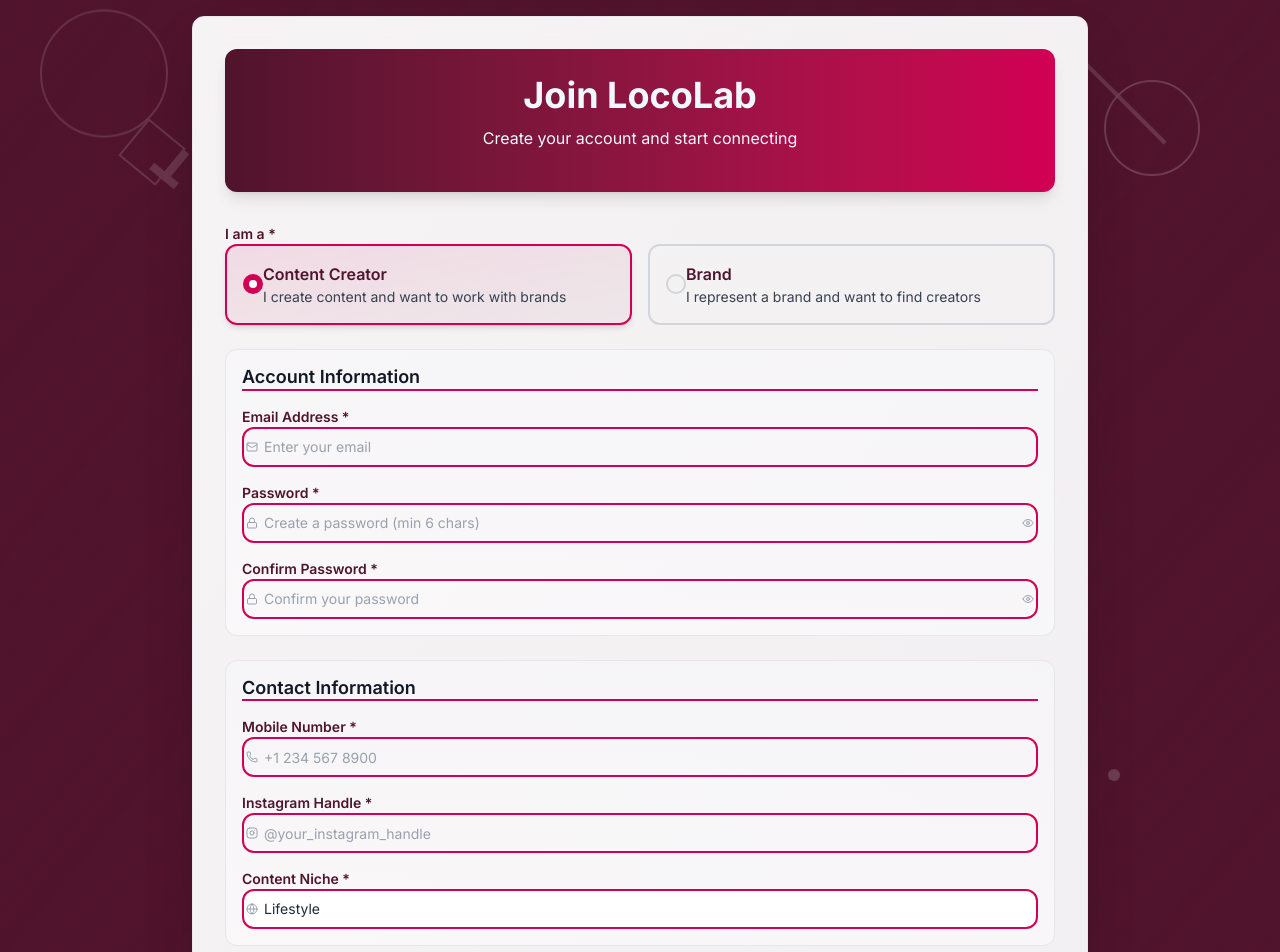
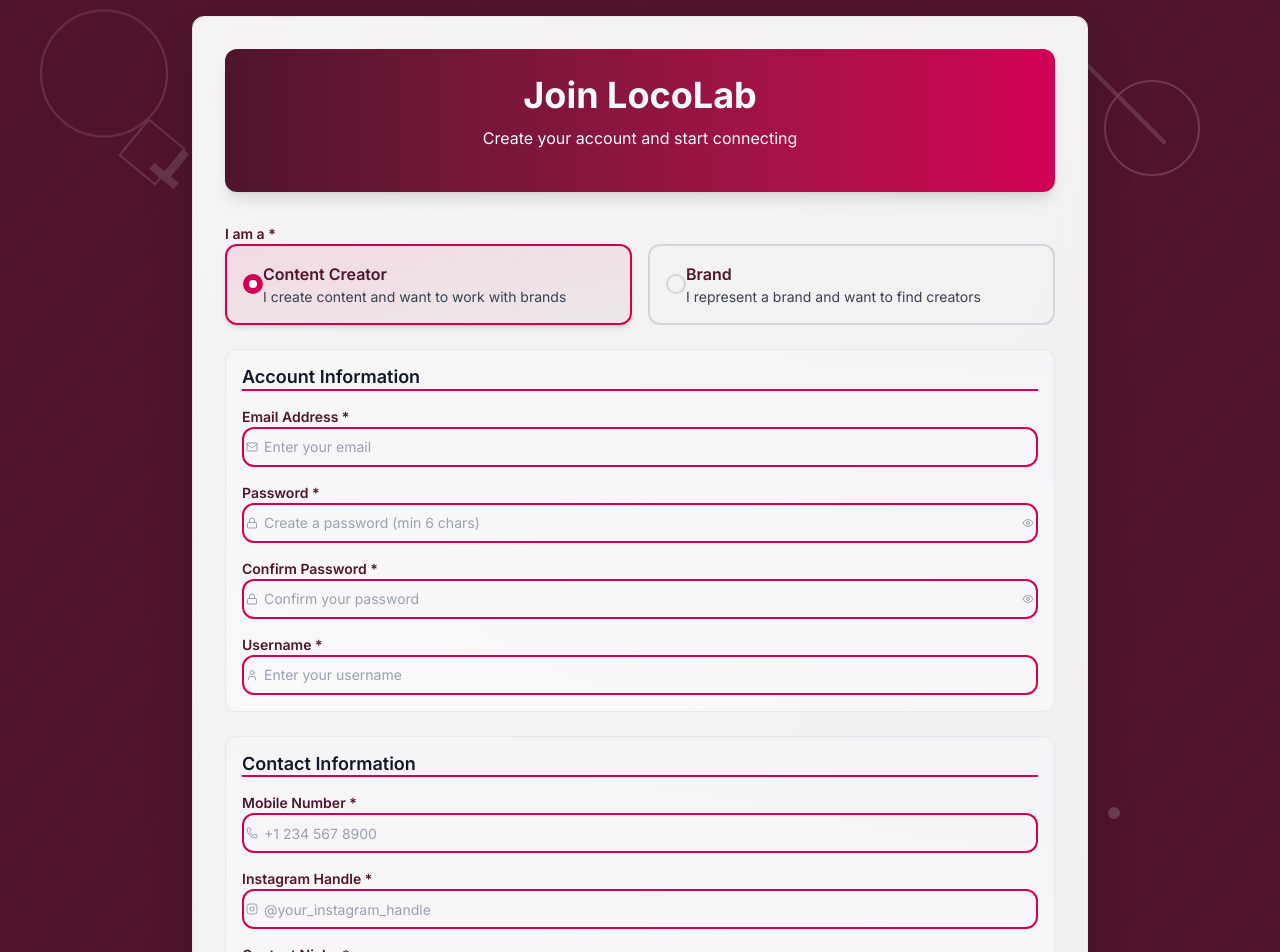
Before and after one commit to mega123-art/lokreach, a React (Vite) app in the folder project/frontend/: page /signup in a window 1280 px wide. Shown: the top 952 px of the page. Built offline with nearby package versions, Linux system fonts and the light colour scheme.

Commit message:
modified:   project/frontend/src/pages/SignUp.jsx

```diff
--- a/project/frontend/src/pages/SignUp.jsx
+++ b/project/frontend/src/pages/SignUp.jsx
@@ -1810,7 +1810,6 @@
 // export default SignUp;
 
 
-
 import React, { useState } from 'react';
 import { Eye, EyeOff, Mail, Lock, Phone, Instagram, User, MapPin, Globe, Check } from 'lucide-react';
 import './SignIn.css';
@@ -1828,9 +1827,10 @@
     city: "",
     brandName: "",
     businessContact: "",
-    niche: "lifestyle", // Default niche to reduce validation failures
+    niche: "",
     website: "",
-    acceptTerms: false
+    acceptTerms: false,
+    username: "", // Added to match backend schema
   });
 
   const [error, setError] = useState("");
@@ -1850,8 +1850,9 @@
   };
 
   const validateForm = () => {
+    console.log("Validating form with data:", { ...form, password: "[HIDDEN]", confirmPassword: "[HIDDEN]" });
     const baseFields = ['email', 'password', 'confirmPassword'];
-    const creatorFields = ['mobileNumber', 'instagramHandle', 'country', 'state', 'city', 'niche'];
+    const creatorFields = ['mobileNumber', 'instagramHandle', 'country', 'state', 'city', 'username'];
     const brandFields = ['brandName', 'businessContact', 'niche'];
 
     const requiredFields = form.role === 'creator'
@@ -1861,64 +1862,70 @@
     const missingFields = requiredFields.filter(field => !form[field]);
 
     if (missingFields.length > 0) {
-      if (missingFields.includes('niche')) {
-        return `Please select a ${form.role === 'creator' ? 'content' : 'business'} niche`;
-      }
+      console.log("Missing fields:", missingFields);
       return "Please fill in all required fields";
     }
 
     if (form.password.length < 6) {
+      console.log("Password too short");
       return "Password must be at least 6 characters long";
     }
 
     if (form.password !== form.confirmPassword) {
+      console.log("Passwords do not match");
       return "Passwords do not match";
     }
 
     if (!form.acceptTerms) {
+      console.log("Terms not accepted");
       return "Please accept the terms and conditions";
     }
 
-    // Email validation
     const emailRegex = /^[^\s@]+@[^\s@]+\.[^\s@]+$/;
     if (!emailRegex.test(form.email)) {
+      console.log("Invalid email:", form.email);
       return "Please enter a valid email address";
     }
 
-    // Role-specific validations
     if (form.role === 'creator') {
-      // Mobile number validation
       const mobileRegex = /^[+]?[\d\s\-\(\)]{10,}$/;
       if (!mobileRegex.test(form.mobileNumber)) {
+        console.log("Invalid mobile number:", form.mobileNumber);
         return "Please enter a valid mobile number";
       }
 
-      // Instagram handle validation
       const instagramRegex = /^@?[a-zA-Z0-9._]{1,30}$/;
       if (!instagramRegex.test(form.instagramHandle)) {
+        console.log("Invalid Instagram handle:", form.instagramHandle);
         return "Please enter a valid Instagram handle (letters, numbers, periods, underscores)";
       }
 
-      // Country validation
+      const usernameRegex = /^[a-zA-Z0-9_]{3,30}$/;
+      if (!usernameRegex.test(form.username)) {
+        console.log("Invalid username:", form.username);
+        return "Username must be 3-30 characters and contain only letters, numbers, or underscores";
+      }
+
       const validCountries = ['US', 'CA', 'UK', 'AU', 'IN', 'DE', 'FR', 'ES', 'IT', 'JP', 'KR', 'BR', 'MX', 'AR', 'CL', 'OTHER'];
       if (!validCountries.includes(form.country)) {
+        console.log("Invalid country:", form.country);
         return "Please select a valid country";
       }
 
-      // State validation
       const stateRegex = /^[a-zA-Z\s]{2,}$/;
       if (!stateRegex.test(form.state)) {
+        console.log("Invalid state:", form.state);
         return "Please enter a valid state/province";
       }
     } else {
-      // Business contact validation for brand
-      const emailRegex = /^[^\s@]+@[^\s@]+\.[^\s@]+$/;
-      const phoneRegex = /^[+]?[\d\s\-\(\)]{10,}$/;
-      if (!emailRegex.test(form.businessContact) && !phoneRegex.test(form.businessContact)) {
+      const contactRegex = /^([^\s@]+@[^\s@]+\.[^\s@]+|[+]?[\d\s\-\(\)]{10,})$/;
+      if (!contactRegex.test(form.businessContact)) {
+        console.log("Invalid business contact:", form.businessContact);
         return "Please enter a valid email or phone number for business contact";
       }
     }
 
+    console.log("Validation passed");
     return null;
   };
 
@@ -1929,41 +1936,64 @@
 
     const validationError = validateForm();
     if (validationError) {
+      console.log("Validation failed:", validationError);
       setError(validationError);
       return;
     }
 
     setIsLoading(true);
-
     const timeout = setTimeout(() => {
       setIsLoading(false);
       setError("Request timed out. Please try again.");
     }, 10000);
 
     try {
-      // Placeholder for real API call
-      // const response = await fetch('/api/signup', {
-      //   method: 'POST',
-      //   headers: { 'Content-Type': 'application/json' },
-      //   body: JSON.stringify({
-      //     ...form,
-      //     instagramHandle: form.instagramHandle.startsWith('@')
-      //       ? form.instagramHandle
-      //       : `@${form.instagramHandle}`
-      //   })
-      // });
-      // if (!response.ok) {
-      //   const errorData = await response.json();
-      //   throw new Error(errorData.message || 'Signup failed');
-      // }
-
-      // Simulate API call
-      await new Promise(resolve => setTimeout(resolve, 2000));
-
-      console.log("Signup successful:", { ...form, password: "[HIDDEN]", confirmPassword: "[HIDDEN]" });
+      // Prepare payload, mapping to backend schema
+      const payload = {
+        email: form.email,
+        password: form.password,
+        role: form.role,
+        username: form.role === 'creator' ? form.username : undefined,
+        // Creator-specific fields
+        mobileNumber: form.role === 'creator' ? form.mobileNumber : undefined,
+        instaHandle: form.instagramHandle && !form.instagramHandle.startsWith('@')
+          ? `@${form.instagramHandle}`
+          : form.instagramHandle || undefined,
+        country: form.role === 'creator' ? form.country : undefined,
+        state: form.role === 'creator' ? form.state : undefined,
+        city: form.role === 'creator' ? form.city : undefined,
+        // Brand-specific fields
+        brandName: form.role === 'brand' ? form.brandName : undefined,
+        businessContact: form.role === 'brand' ? form.businessContact : undefined,
+        businessNiche: form.role === 'brand' ? form.niche : undefined,
+        website: form.role === 'brand' ? form.website : undefined,
+      };
+
+      console.log("Submitting to API:", { ...payload, password: "[HIDDEN]" });
+
+      const API_URL = process.env.REACT_APP_API_URL || 'http://localhost:5000/api/auth/signup';
+      const response = await fetch(API_URL, {
+        method: 'POST',
+        headers: { 'Content-Type': 'application/json' },
+        body: JSON.stringify(payload),
+      });
+
+      const responseData = await response.json();
+      console.log("API response:", responseData);
+
+      if (!response.ok) {
+        if (response.status === 400) {
+          throw new Error(responseData.error || "Invalid data provided. Please check your inputs.");
+        } else if (response.status === 409) {
+          throw new Error(responseData.error || "Email or username already in use.");
+        } else if (response.status === 500) {
+          throw new Error(responseData.error || "Server error. Please try again later.");
+        } else {
+          throw new Error(responseData.error || "Signup failed. Please try again.");
+        }
+      }
 
       setSuccess("Account created successfully! Welcome to LocoLab!");
-
       setForm({
         role: "creator",
         email: "",
@@ -1976,14 +2006,15 @@
         city: "",
         brandName: "",
         businessContact: "",
-        niche: "lifestyle",
+        niche: "",
         website: "",
-        acceptTerms: false
+        acceptTerms: false,
+        username: "",
       });
 
     } catch (err) {
-      console.error("Signup error:", err);
-      setError(err.message || "An error occurred during signup");
+      console.error("Signup error:", err.message);
+      setError(err.message || "An error occurred during signup. Please try again.");
     } finally {
       clearTimeout(timeout);
       setIsLoading(false);
@@ -2026,10 +2057,8 @@
         <div className="absolute bottom-40 right-40 w-6 h-1.5 bg-white animate-spin" style={{animationDuration: '1.5s', animationDirection: 'reverse'}}></div>
         <div className="absolute bottom-40 right-40 w-1.5 h-6 bg-white animate-spin" style={{animationDuration: '1.5s', animationDirection: 'reverse'}}></div>
       </div>
-
       <div className="absolute inset-0 bg-gradient-to-br from-[#50142c] via-transparent to-[#50142c] opacity-40"></div>
       <div className="absolute inset-0 bg-gradient-radial from-transparent via-[#50142c]/20 to-[#50142c]/40"></div>
-
       <div className="relative z-10 w-full max-w-4xl">
         <div className="bg-gradient-to-br from-white/95 to-gray-50/95 rounded-xl shadow-2xl p-8 border border-gray-200 backdrop-blur-lg">
           <div className="text-center mb-8 bg-gradient-to-r from-[#50142c] to-[#d20054] rounded-lg p-6 shadow-lg">
@@ -2038,19 +2067,16 @@
             </h1>
             <p className="text-gray-100 t11">Create your account and start connecting</p>
           </div>
-
           {error && (
             <div className="mb-6 p-4 bg-red-50 border border-red-200 rounded-lg">
               <p className="text-red-600 text-sm">{error}</p>
             </div>
           )}
-
           {success && (
             <div className="mb-6 p-4 bg-green-50 border border-green-200 rounded-lg">
               <p className="text-green-600 text-sm">{success}</p>
             </div>
           )}
-
           <form onSubmit={handleSubmit} className="space-y-6">
             <div className="space-y-2">
               <label className="block text-sm font-semibold text-[#50142c]">
@@ -2085,7 +2111,6 @@
                     </div>
                   </div>
                 </label>
-
                 <label className={`relative cursor-pointer rounded-lg border-2 p-4 transition-all duration-200 ${
                   form.role === 'brand'
                     ? 'border-[#d20054] bg-gradient-to-br from-[#d20054]/10 to-[#50142c]/5 shadow-md'
@@ -2116,11 +2141,9 @@
                 </label>
               </div>
             </div>
-
             <div className="grid grid-cols-1 md:grid-cols-3 gap-6 t12">
               <div className="space-y-4 bg-gradient-to-b from-gray-50/50 to-white/50 p-4 rounded-lg border border-gray-200">
                 <h3 className="text-lg font-semibold text-[#50142c] border-b-2 border-[#d20054] pb-2">Account Information</h3>
-
                 <div className="space-y-1">
                   <label className="block text-sm font-semibold text-[#50142c]">
                     Email Address *
@@ -2141,7 +2164,6 @@
                     />
                   </div>
                 </div>
-
                 <div className="space-y-1">
                   <label className="block text-sm font-semibold text-[#50142c]">
                     Password *
@@ -2173,7 +2195,6 @@
                     </button>
                   </div>
                 </div>
-
                 <div className="space-y-1">
                   <label className="block text-sm font-semibold text-[#50142c]">
                     Confirm Password *
@@ -2205,13 +2226,33 @@
                     </button>
                   </div>
                 </div>
+                {form.role === 'creator' && (
+                  <div className="space-y-1">
+                    <label className="block text-sm font-semibold text-[#50142c]">
+                      Username *
+                    </label>
+                    <div className="relative">
+                      <div className="absolute inset-y-0 left-0 pl-3 flex items-center pointer-events-none">
+                        <User className="h-4 w-4 text-gray-400 t9" />
+                      </div>
+                      <input
+                        type="text"
+                        name="username"
+                        value={form.username}
+                        onChange={handleChange}
+                        className="w-full pl-9 pr-3 py-2.5 border-2 border-[#d20054] rounded-lg focus:ring-2 focus:ring-[#d20054] focus:border-transparent transition-all duration-200 placeholder-gray-400 text-sm t8"
+                        placeholder="Enter your username"
+                        required
+                        disabled={isLoading}
+                      />
+                    </div>
+                  </div>
+                )}
               </div>
-
               <div className="space-y-4 bg-gradient-to-b from-gray-50/50 to-white/50 p-4 rounded-lg border border-gray-200">
                 <h3 className="text-lg font-semibold text-[#50142c] border-b-2 border-[#d20054] pb-2">
                   {form.role === 'creator' ? 'Contact Information' : 'Business Information'}
                 </h3>
-
                 {form.role === 'creator' ? (
                   <>
                     <div className="space-y-1">
@@ -2234,14 +2275,13 @@
                         />
                       </div>
                     </div>
-
                     <div className="space-y-1">
                       <label className="block text-sm font-semibold text-[#50142c]">
                         Instagram Handle *
                       </label>
                       <div className="relative">
                         <div className="absolute inset-y-0 left-0 pl-3 flex items-center pointer-events-none">
-                        <Instagram className="h-4 w-4 text-gray-400 t9" />
+                          <Instagram className="h-4 w-4 text-gray-400 t9" />
                         </div>
                         <input
                           type="text"
@@ -2255,7 +2295,6 @@
                         />
                       </div>
                     </div>
-
                     <div className="space-y-1">
                       <label className="block text-sm font-semibold text-[#50142c]">
                         Content Niche *
@@ -2272,6 +2311,7 @@
                           required
                           disabled={isLoading}
                         >
+                          <option value="">Select your content niche</option>
                           <option value="fashion">Fashion & Beauty</option>
                           <option value="fitness">Fitness & Health</option>
                           <option value="food">Food & Beverage</option>
@@ -2317,7 +2357,6 @@
                         />
                       </div>
                     </div>
-
                     <div className="space-y-1">
                       <label className="block text-sm font-semibold text-[#50142c]">
                         Business Contact Info *
@@ -2338,14 +2377,13 @@
                         />
                       </div>
                     </div>
-
                     <div className="space-y-1">
                       <label className="block text-sm font-semibold text-[#50142c]">
                         Business Niche *
                       </label>
                       <div className="relative">
                         <div className="absolute inset-y-0 left-0 pl-3 flex items-center pointer-events-none">
-                        <Globe className="h-4 w-4 text-gray-400 t9" />
+                          <Globe className="h-4 w-4 text-gray-400 t9" />
                         </div>
                         <select
                           name="niche"
@@ -2355,6 +2393,7 @@
                           required
                           disabled={isLoading}
                         >
+                          <option value="">Select your business niche</option>
                           <option value="fashion">Fashion & Beauty</option>
                           <option value="fitness">Fitness & Health</option>
                           <option value="food">Food & Beverage</option>
@@ -2374,12 +2413,10 @@
                   </>
                 )}
               </div>
-
               <div className="space-y-4 bg-gradient-to-b from-gray-50/50 to-white/50 p-4 rounded-lg border border-gray-200">
                 <h3 className="text-lg font-semibold text-[#50142c] border-b-2 border-[#d20054] pb-2">
                   {form.role === 'creator' ? 'Location Details' : 'Additional Information'}
                 </h3>
-
                 {form.role === 'creator' ? (
                   <>
                     <div className="space-y-1">
@@ -2418,7 +2455,6 @@
                         </select>
                       </div>
                     </div>
-
                     <div className="space-y-1">
                       <label className="block text-sm font-semibold text-[#50142c]">
                         State/Province *
@@ -2439,7 +2475,6 @@
                         />
                       </div>
                     </div>
-
                     <div className="space-y-1">
                       <label className="block text-sm font-semibold text-[#50142c]">
                         City *
@@ -2482,7 +2517,6 @@
                         />
                       </div>
                     </div>
-
                     <div className="space-y-1">
                       <label className="block text-sm font-semibold text-[#50142c]">
                         Website (Optional)
@@ -2506,7 +2540,6 @@
                 )}
               </div>
             </div>
-
             <div className="mt-6">
               <div className="space-y-3 pt-4 bg-gradient-to-r from-[#50142c]/5 to-[#d20054]/5 p-4 rounded-lg border border-[#d20054]/20">
                 <label className="flex items-start space-x-3 cursor-pointer">
@@ -2517,6 +2550,7 @@
                       checked={form.acceptTerms}
                       onChange={handleChange}
                       className="sr-only"
+                      required
                       disabled={isLoading}
                     />
                     <div className={`w-5 h-5 rounded border-2 flex items-center justify-center transition-all ${
@@ -2547,7 +2581,6 @@
                 </label>
               </div>
             </div>
-
             <div className="pt-6 border-t-2 border-[#d20054]/20">
               <button
                 type="submit"
@@ -2565,7 +2598,6 @@
               </button>
             </div>
           </form>
-
           <div className="mt-6 pt-6 border-t-2 border-[#d20054]/20 text-center bg-gradient-to-r from-gray-50/50 to-white/50 rounded-lg p-4">
             <p className="text-sm text-[#50142c]">
               Already have an account?{" "}
@@ -2579,7 +2611,6 @@
           </div>
         </div>
       </div>
-
       <style jsx>{`
         @keyframes float {
           0%, 100% { transform: translateY(0px) rotate(0deg); }
@@ -2587,7 +2618,6 @@
           50% { transform: translateY(-60px) rotate(180deg); }
           75% { transform: translateY(-30px) rotate(270deg); }
         }
-
         @keyframes drift {
           0% { transform: translateX(0px) translateY(0px); }
           25% { transform: translateX(20px) translateY(-10px); }
@@ -2595,7 +2625,6 @@
           75% { transform: translateX(-20px) translateY(-10px); }
           100% { transform: translateX(0px) translateY(0px); }
         }
-
         @keyframes zigzag {
           0% { transform: translateX(0px) translateY(0px); }
           25% { transform: translateX(30px) translateY(-20px); }
```
